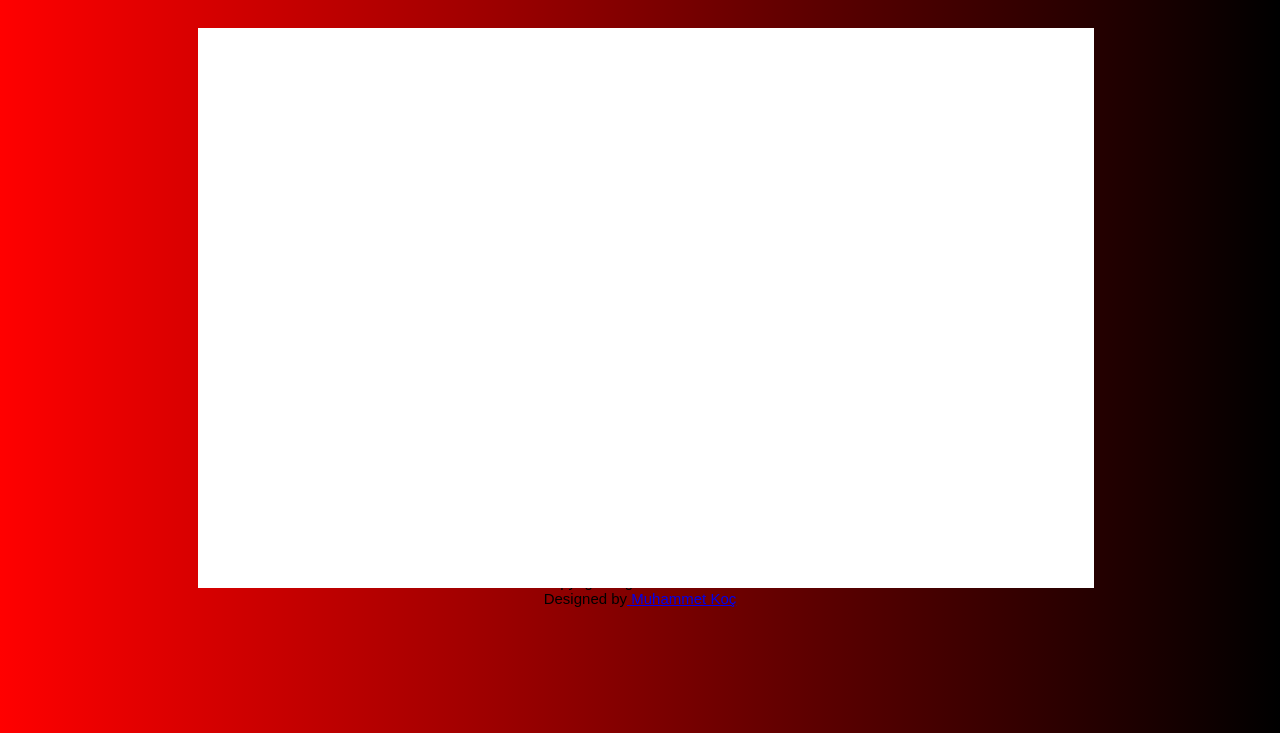
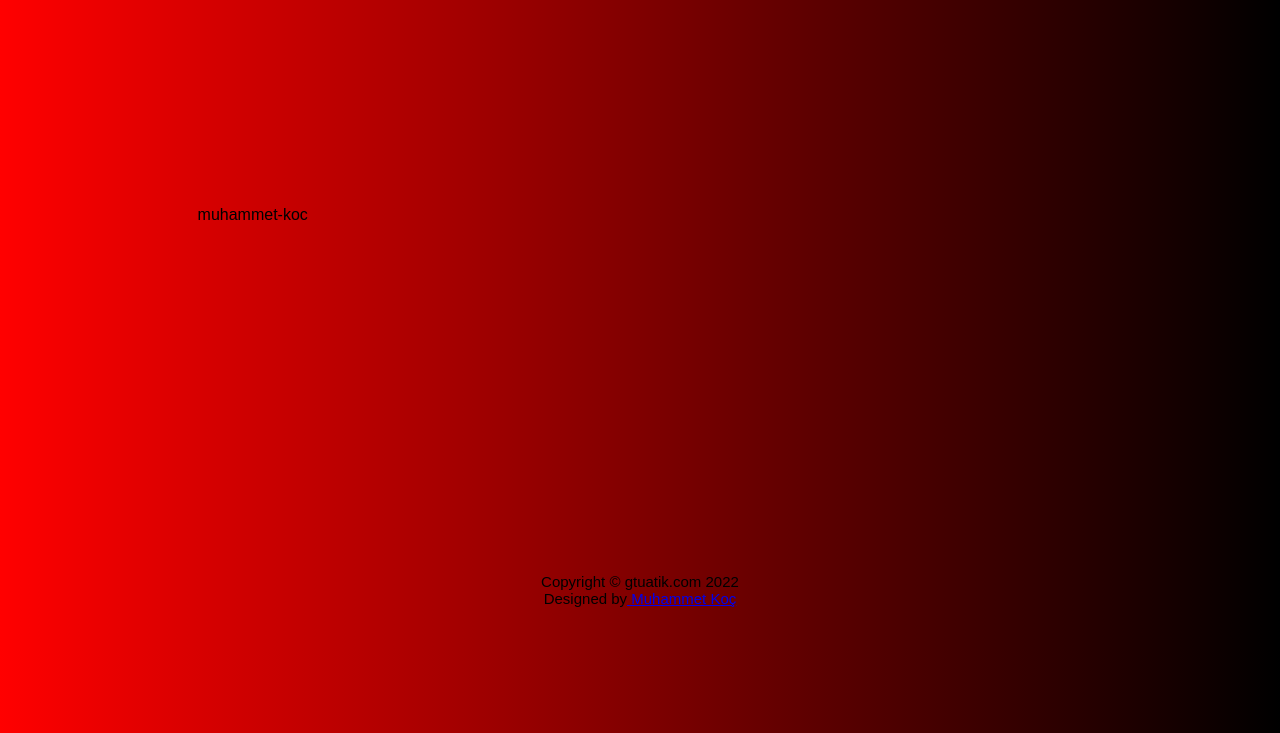
Before and after one commit to mhtkoc/atik, a plain HTML site: page animation.html in a window 1280 px wide. Shown: the part 67-800 px from the top of the page. Drawn offline with Linux system fonts and the light colour scheme.

Commit message:
Update animation.html

```diff
--- a/animation.html
+++ b/animation.html
@@ -30,7 +30,7 @@
 
 
     <div class="align-center center">
-        <div class="scenev2"></div>
+        <div class="scene"></div>
         <div style="box-sizing: border-box;">
             <p><br><br><br><br><br><br><br><br><br>muhammet-koc<br><br><br><br><br><br><br><br><br><br><br><br><br><br><br><br><br>
             </p>
```
